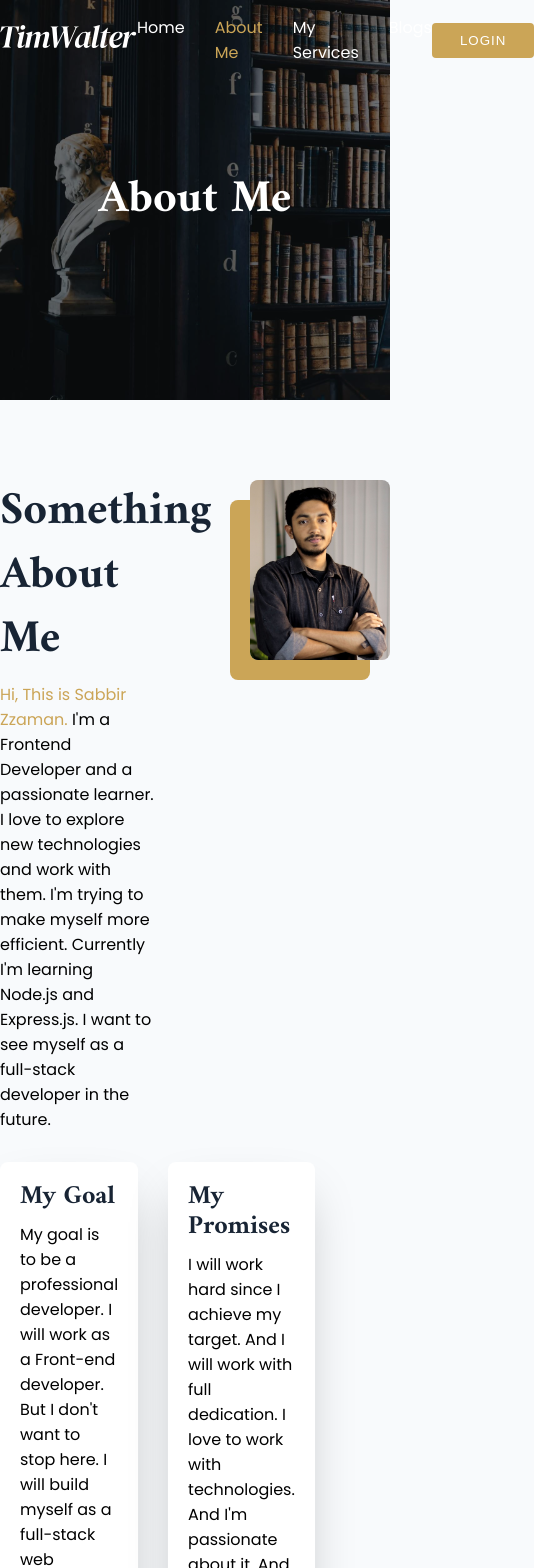
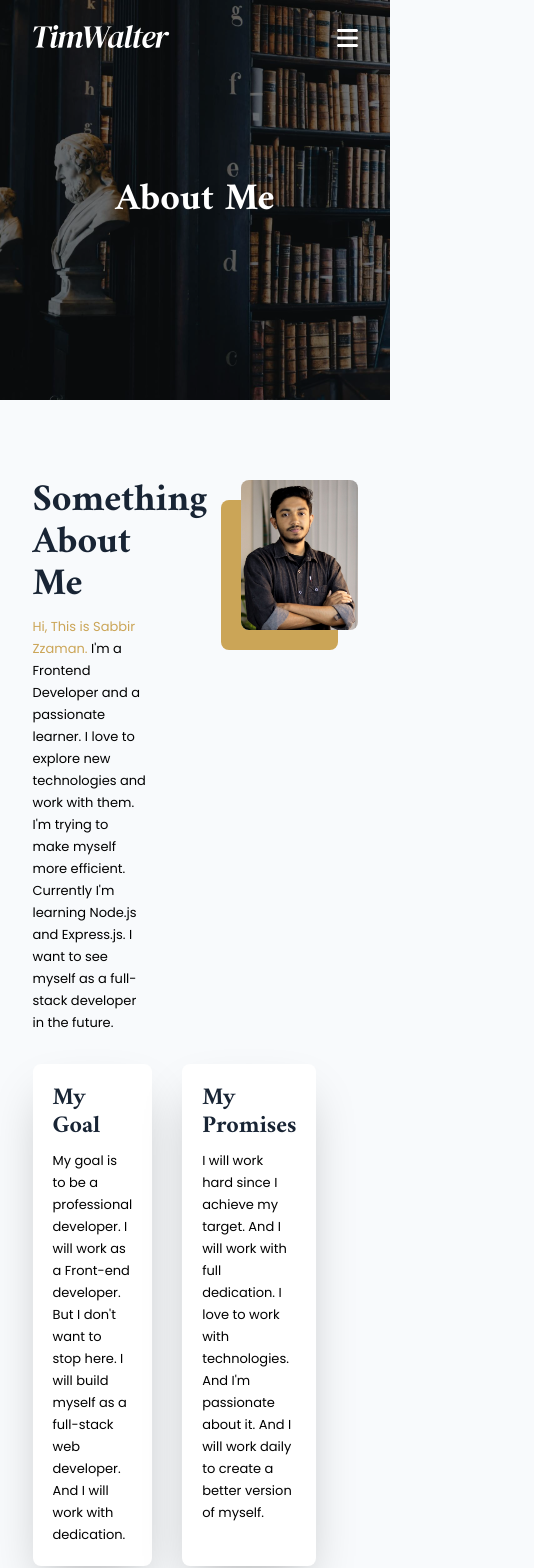
Before and after one commit to sabbirzzaman/tim-walter, a React (Create React App) app: page /about in a window 390 px wide. Shown: the top 1568 px of the page, 534 px wide, since content can reach past the window. Built offline with nearby package versions, Linux system fonts and the light colour scheme; no server answers.

Commit message:
home page and header responsive

```diff
--- a/src/App.css
+++ b/src/App.css
@@ -11,7 +11,12 @@
     margin: 0 auto;
 }
 
-h1, h2, h3, h4, h5, h6 {
+h1,
+h2,
+h3,
+h4,
+h5,
+h6 {
     font-family: 'Amiri', serif;
     color: #182434;
 }
@@ -36,7 +41,8 @@ h4 {
     line-height: 28px;
 }
 
-button, input[type=submit] {
+button,
+input[type='submit'] {
     background-color: #cba557;
     color: #ffffff;
     padding: 10px 28px;
@@ -46,15 +52,93 @@ button, input[type=submit] {
     border: none;
     border-radius: 4px;
     cursor: pointer;
-    transition: .3s ease-in-out;
+    transition: 0.3s ease-in-out;
 }
 
-button:hover, input[type=submit]:hover {
+button:hover,
+input[type='submit']:hover {
     background-color: #ba9a6c;
 }
 
-input:not([type=submit])::placeholder, textarea::placeholder {
+input:not([type='submit'])::placeholder,
+textarea::placeholder {
     color: rgba(93, 85, 85, 0.7);
     font-family: 'Poppins', sans-serif;
     font-size: 13px;
 }
+
+/* Medium devices (landscape tablets, 689px and up) */
+@media only screen and (min-width: 689px) and (max-width: 992px) {
+    .container {
+        max-width: 768px;
+    }
+
+    h1 {
+        font-size: 46px;
+        line-height: 52px;
+    }
+
+    h2 {
+        font-size: 38px;
+        line-height: 42px;
+    }
+
+    h3 {
+        font-size: 24px;
+        line-height: 28px;
+    }
+
+    h4 {
+        font-size: 18px;
+        line-height: 24px;
+    }
+
+    p {
+        font-size: 14px;
+        line-height: 18px;
+    }
+
+    button,
+    input[type='submit'] {
+        font-size: 12px;
+        padding: 8px 24px;
+    }
+}
+
+/* Extra small devices (phones, 688px and down) */
+@media only screen and (max-width: 688px) {
+    .container {
+        max-width: 325px;
+    }
+
+    h1 {
+        font-size: 44px;
+        line-height: 50px;
+    }
+
+    h2 {
+        font-size: 38px;
+        line-height: 42px;
+    }
+
+    h3 {
+        font-size: 24px;
+        line-height: 28px;
+    }
+
+    h4 {
+        font-size: 18px;
+        line-height: 24px;
+    }
+
+    p {
+        font-size: 13px;
+        line-height: 22px;
+    }
+
+    button,
+    input[type='submit'] {
+        font-size: 12px;
+        padding: 8px 24px;
+    }
+}
--- a/src/pages/Common/Footer/Footer.css
+++ b/src/pages/Common/Footer/Footer.css
@@ -9,7 +9,9 @@
     max-width: 600px;
 }
 
-.footer-logo , .footer-details, .footer-link {
+.footer-logo,
+.footer-details,
+.footer-link {
     margin-bottom: 20px;
 }
 
@@ -21,7 +23,7 @@
 
 .footer-link a {
     color: #fff;
-    transition: .3s ease-in-out;
+    transition: 0.3s ease-in-out;
 }
 
 .footer-link a:hover {
@@ -31,3 +33,10 @@
 .footer-copyright {
     padding-top: 20px;
 }
+
+/* Extra small devices (phones, 688px and down) */
+@media only screen and (max-width: 688px) {
+    .footer-container .container {
+        max-width: 325px;
+    }
+}
--- a/src/pages/Common/Footer/Footer.js
+++ b/src/pages/Common/Footer/Footer.js
@@ -9,7 +9,7 @@ const Footer = () => {
     const date = new Date();
     const year = date.getFullYear();
 
-    const [user, loading] = useAuthState(auth);
+    const [user] = useAuthState(auth);
 
     return (
         <div className="footer-container">
--- a/src/pages/Common/Header/Header.css
+++ b/src/pages/Common/Header/Header.css
@@ -16,9 +16,117 @@
 
 .navigation a {
     color: #fff;
-    transition: .3s ease-in-out;
+    transition: 0.3s ease-in-out;
 }
 
 .navigation a:hover {
     color: #cba557;
 }
+
+.nav-toggle {
+    display: none;
+}
+
+.nav-toggle {
+    display: none;
+}
+
+.mobile-nav-btn {
+    display: none;
+}
+
+.mobile-nav-btn-show {
+    display: none;
+}
+
+/* Medium devices (landscape tablets, 689px and up) */
+@media only screen and (min-width: 689px) and (max-width: 992px) {
+    .navigation {
+        position: absolute;
+        top: 80px;
+        left: 10%;
+        background-color: #fff;
+        color: #000;
+        display: flex;
+        flex-direction: column;
+        gap: 10px;
+        align-items: center;
+        width: 80%;
+        padding: 50px;
+        border-radius: 8px;
+        transform: scale(0%);
+        transition: 0.3s ease-in-out;
+    }
+
+    .header-btn {
+        display: none;
+    }
+
+    .nav-toggle {
+        display: block;
+    }
+
+    .mobile-nav {
+        transform: scale(100%);
+    }
+
+    .mobile-nav a {
+        color: #000;
+    }
+
+    .nav-toggle svg {
+        color: white;
+        font-size: 24px;
+        cursor: pointer;
+    }
+
+    .mobile-nav-btn-show {
+        display: block;
+    }
+}
+
+/* Extra small devices (phones, 688px and down) */
+@media only screen and (max-width: 688px) {
+    .navigation {
+        position: absolute;
+        width: 50%;
+        left: 25%;
+        top: 80px;
+        transform: scale(0%);
+        display: flex;
+        flex-direction: column;
+        gap: 10px;
+        align-items: center;
+        padding: 50px 20px;
+        border-radius: 8px;
+        background-color: #fff;
+        color: #000;
+        transition: 0.3s ease-in-out;
+    }
+
+    .header-btn {
+        display: none;
+    }
+
+    .nav-toggle {
+        display: block;
+    }
+
+    .mobile-nav {
+        transform: scale(100%);
+    }
+
+    .mobile-nav a {
+        color: #000;
+    }
+
+    .nav-toggle svg {
+        color: white;
+        font-size: 24px;
+        cursor: pointer;
+    }
+
+    .mobile-nav-btn-show {
+        display: block;
+    }
+}
--- a/src/pages/Common/Header/Header.js
+++ b/src/pages/Common/Header/Header.js
@@ -1,5 +1,7 @@
+import { faBars, faX } from '@fortawesome/free-solid-svg-icons';
+import { FontAwesomeIcon } from '@fortawesome/react-fontawesome';
 import { signOut } from 'firebase/auth';
-import React from 'react';
+import React, { useState } from 'react';
 import { useAuthState } from 'react-firebase-hooks/auth';
 import { Link, useMatch, useNavigate, useResolvedPath } from 'react-router-dom';
 import auth from '../../../firebase.init';
@@ -8,7 +10,9 @@ import './Header.css';
 
 const Header = () => {
     const navigate = useNavigate();
-    const [user, loading] = useAuthState(auth);
+    const [user] = useAuthState(auth);
+
+    const [open, setOpen] = useState(false);
 
     function CustomLink({ children, to, ...props }) {
         let resolved = useResolvedPath(to);
@@ -37,11 +41,22 @@ const Header = () => {
                         alt="Site Logo"
                     />
                 </div>
-                <div className="navigation">
+                <div className={!open ? 'navigation' : 'navigation mobile-nav'}>
                     <CustomLink to="/home">Home</CustomLink>
                     <CustomLink to="/about">About Me</CustomLink>
                     <CustomLink to="/services">My Services</CustomLink>
                     <CustomLink to="/blogs">Blogs</CustomLink>
+                    <div className={!open? "mobile-nav-btn": 'mobile-nav-btn-show'}>
+                        {user ? (
+                            <button onClick={() => signOut(auth)}>
+                                Sign Out
+                            </button>
+                        ) : (
+                            <button onClick={() => navigate('login')}>
+                                Login
+                            </button>
+                        )}
+                    </div>
                 </div>
                 <div className="header-btn">
                     {user ? (
@@ -50,6 +65,13 @@ const Header = () => {
                         <button onClick={() => navigate('login')}>Login</button>
                     )}
                 </div>
+
+                <div className="nav-toggle">
+                    <FontAwesomeIcon
+                        onClick={() => setOpen(!open)}
+                        icon={open? faX : faBars}
+                    ></FontAwesomeIcon>
+                </div>
             </nav>
         </div>
     );
--- a/src/pages/Home/Awards/Awards.css
+++ b/src/pages/Home/Awards/Awards.css
@@ -8,6 +8,24 @@
 
 .awards {
     display: grid;
-    grid-template-columns: repeat(3,1fr);
+    grid-template-columns: repeat(3, 1fr);
     gap: 30px;
 }
+
+/* Medium devices (landscape tablets, 689px and up) */
+@media only screen and (min-width: 689px) and (max-width: 992px) {
+    .awards {
+        display: grid;
+        grid-template-columns: repeat(2, 1fr);
+        gap: 30px;
+    }
+}
+
+/* Extra small devices (phones, 688px and down) */
+@media only screen and (max-width: 688px) {
+    .awards {
+        display: grid;
+        grid-template-columns: repeat(1, 1fr);
+        gap: 30px;
+    }
+}
--- a/src/pages/Home/Banner/Banner.css
+++ b/src/pages/Home/Banner/Banner.css
@@ -33,3 +33,19 @@
     font-size: 18px;
     margin-bottom: 20px;
 }
+
+/* Medium devices (landscape tablets, 689px and up) */
+@media only screen and (min-width: 689px) and (max-width: 992px) {
+    .banner-container .container p {
+        font-size: 15px;
+        line-height: 24px;
+    }
+}
+
+/* Extra small devices (phones, 688px and down) */
+@media only screen and (max-width: 688px) {
+    .banner-container .container p {
+        font-size: 14px;
+        line-height: 22px;
+    }
+}
--- a/src/pages/Home/Experiences/Experiences.css
+++ b/src/pages/Home/Experiences/Experiences.css
@@ -7,3 +7,12 @@
     justify-content: space-around;
     align-items: center;
 }
+
+/* Extra small devices (phones, 688px and down) */
+@media only screen and (max-width: 688px) {
+    .experience-container .container {
+        display: grid;
+        grid-template-columns: repeat(2,1fr);
+        gap: 30px;
+    }
+}
--- a/src/pages/Home/Services/Services.css
+++ b/src/pages/Home/Services/Services.css
@@ -11,3 +11,37 @@
     grid-template-columns: repeat(3, 1fr);
     gap: 30px;
 }
+
+/* Medium devices (landscape tablets, 689px and up) */
+@media only screen and (min-width: 689px) and (max-width: 992px) {
+    .services-container {
+        padding: 60px 0;
+    }
+
+    .service-title {
+        margin-bottom: 15px;
+    }
+
+    .services {
+        display: grid;
+        grid-template-columns: repeat(2, 1fr);
+        gap: 20px;
+    }
+}
+
+/* Extra small devices (phones, 688px and down) */
+@media only screen and (max-width: 688px) {
+    .services-container {
+        padding: 60px 0;
+    }
+
+    .service-title {
+        margin-bottom: 15px;
+    }
+
+    .services {
+        display: grid;
+        grid-template-columns: repeat(1, 1fr);
+        gap: 20px;
+    }
+}
```
